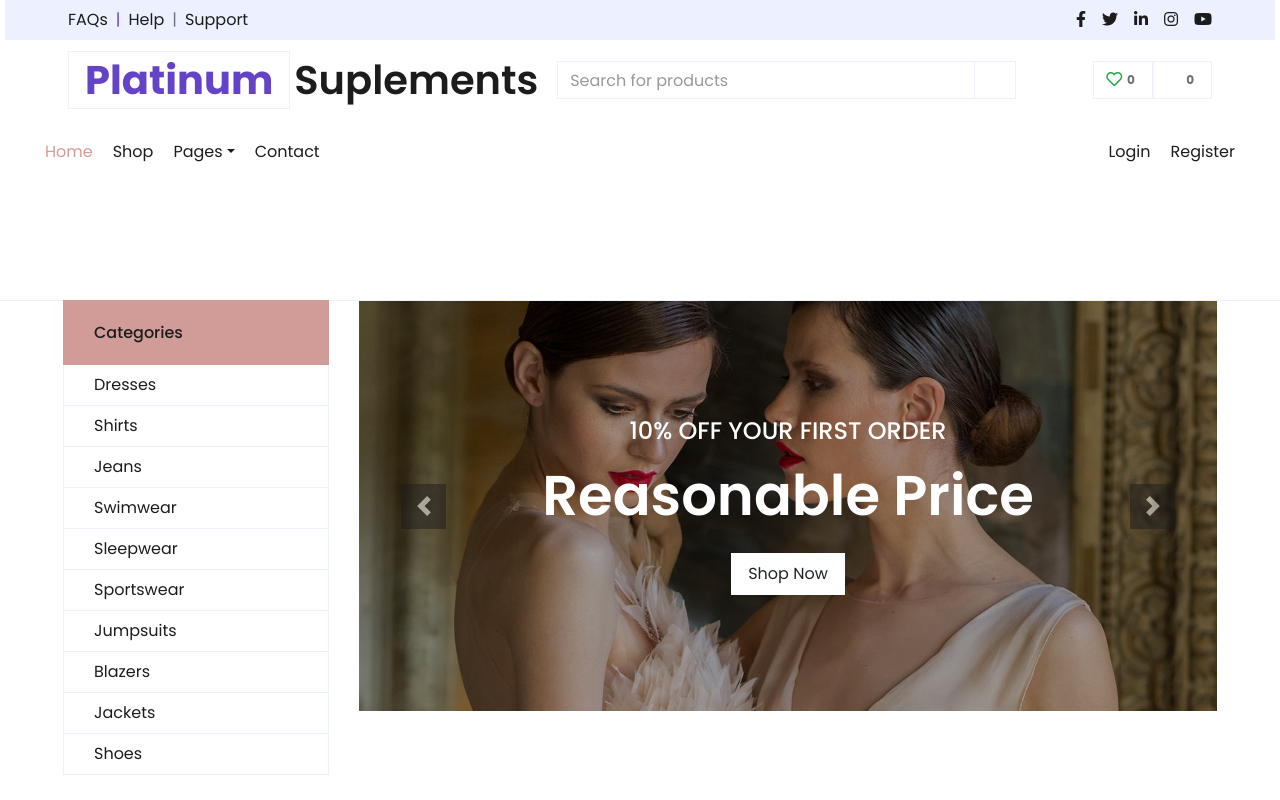
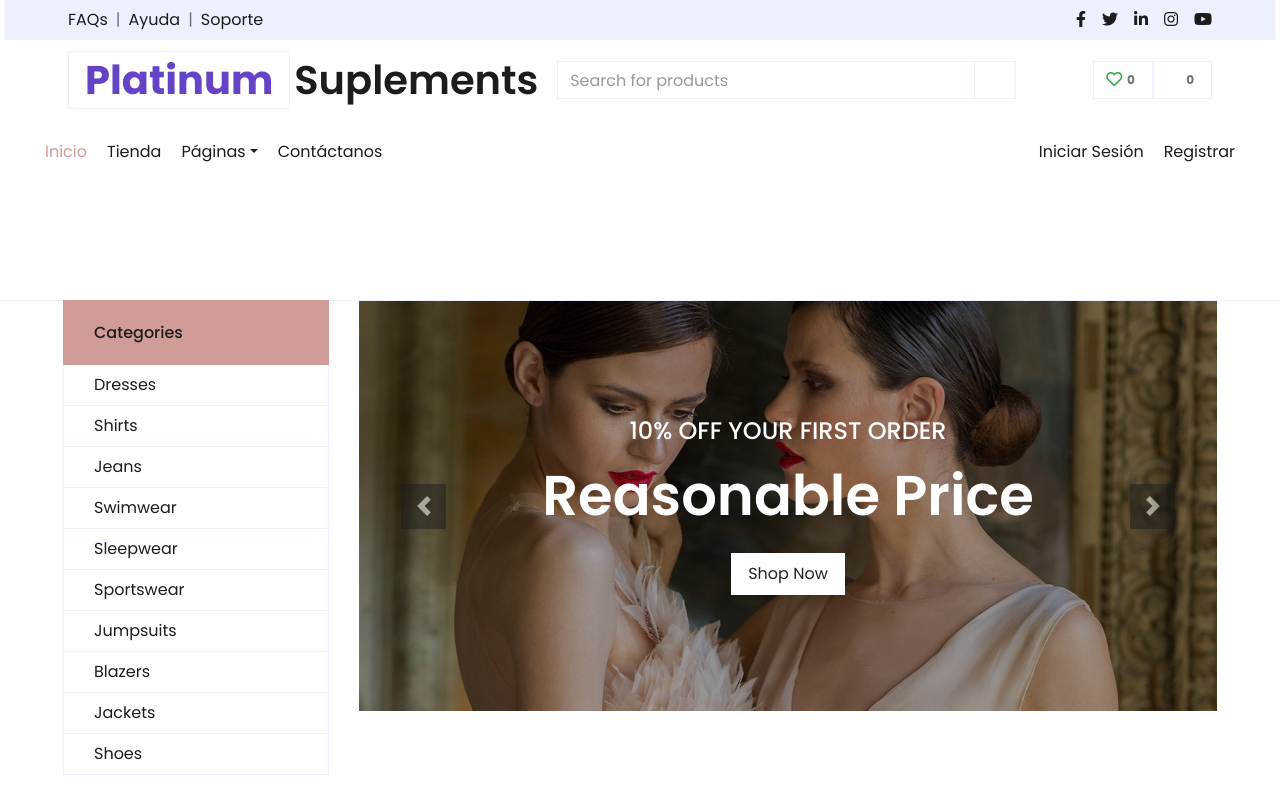
Before and after one commit to RedCuervo/Negocios_I, a Vue app in the folder vue_negocios1/: page / in a window 1280 px wide. Shown: the top 800 px of the page. Built offline with nearby package versions, Linux system fonts and the light colour scheme.

Commit message:
Update theHeader.vue
Cambios de textos

```diff
--- a/vue_negocios1/src/components/theHeader.vue
+++ b/vue_negocios1/src/components/theHeader.vue
@@ -4,10 +4,10 @@
           <div class="col-lg-6 d-none d-lg-block">
             <div class="d-inline-flex align-items-center w-100">
               <a class="text-dark" href="">FAQs</a>
-              <span class="text-muted px-2" style="color: rgb(101, 67, 199) !important;">|</span>
-              <a class="text-dark" href="">Help</a>
+              <span class="text-muted px-2" >|</span>
+              <a class="text-dark" href="">Ayuda</a>
               <span class="text-muted px-2">|</span>
-              <a class="text-dark" href="">Support</a>
+              <a class="text-dark" href="">Soporte</a>
             </div>
           </div>
           <div class="col-lg-6 text-center text-lg-right">
@@ -73,20 +73,20 @@
             </button>
             <div class="collapse navbar-collapse justify-content-between" id="navbarCollapse">
               <div class="navbar-nav mr-auto py-0">
-                <RouterLink to="/" class="nav-item nav-link active">Home</RouterLink>
-                <RouterLink to="/shop" class="nav-item nav-link">Shop</RouterLink>
+                <RouterLink to="/" class="nav-item nav-link active">Inicio</RouterLink>
+                <RouterLink to="/shop" class="nav-item nav-link">Tienda</RouterLink>
                 <div class="nav-item dropdown">
-                  <a href="#" class="nav-link dropdown-toggle" data-toggle="dropdown">Pages</a>
+                  <a href="#" class="nav-link dropdown-toggle" data-toggle="dropdown">Páginas</a>
                   <div class="dropdown-menu rounded-0 m-0">
-                    <a href="cart.html" class="dropdown-item">Shopping Cart</a>
-                    <a href="checkout.html" class="dropdown-item">Checkout</a>
+                    <a href="cart.html" class="dropdown-item">Carrito</a>
+                    <a href="checkout.html" class="dropdown-item">Pago</a>
                   </div>
                 </div>
-                <a href="contact.html" class="nav-item nav-link">Contact</a>
+                <a href="contact.html" class="nav-item nav-link">Contáctanos</a>
               </div>
               <div class="navbar-nav ml-auto py-0">
-                <a href="" class="nav-item nav-link">Login</a>
-                <a href="" class="nav-item nav-link">Register</a>
+                <a href="" class="nav-item nav-link">Iniciar Sesión</a>
+                <a href="" class="nav-item nav-link">Registrar</a>
               </div>
             </div>
           </nav>
```
